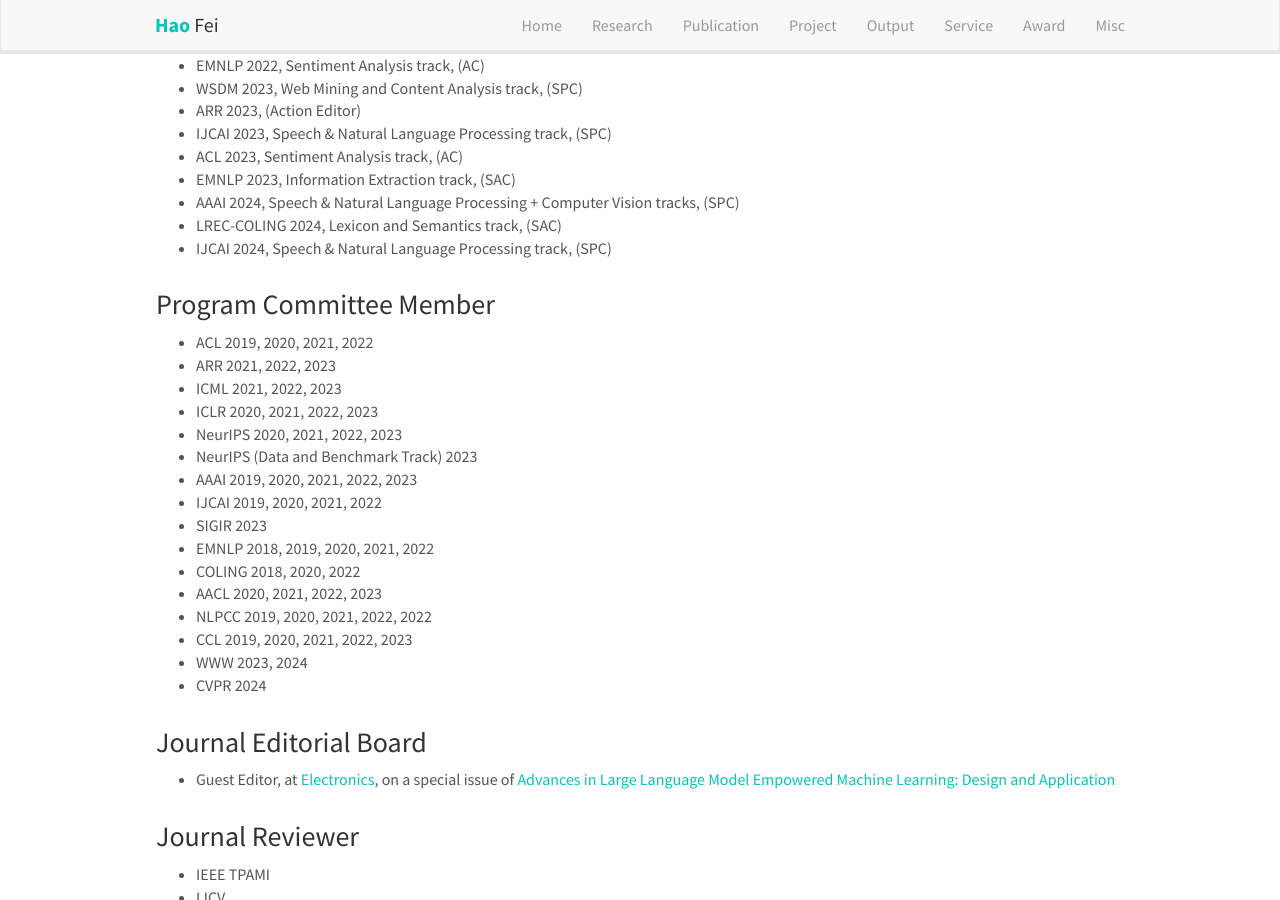
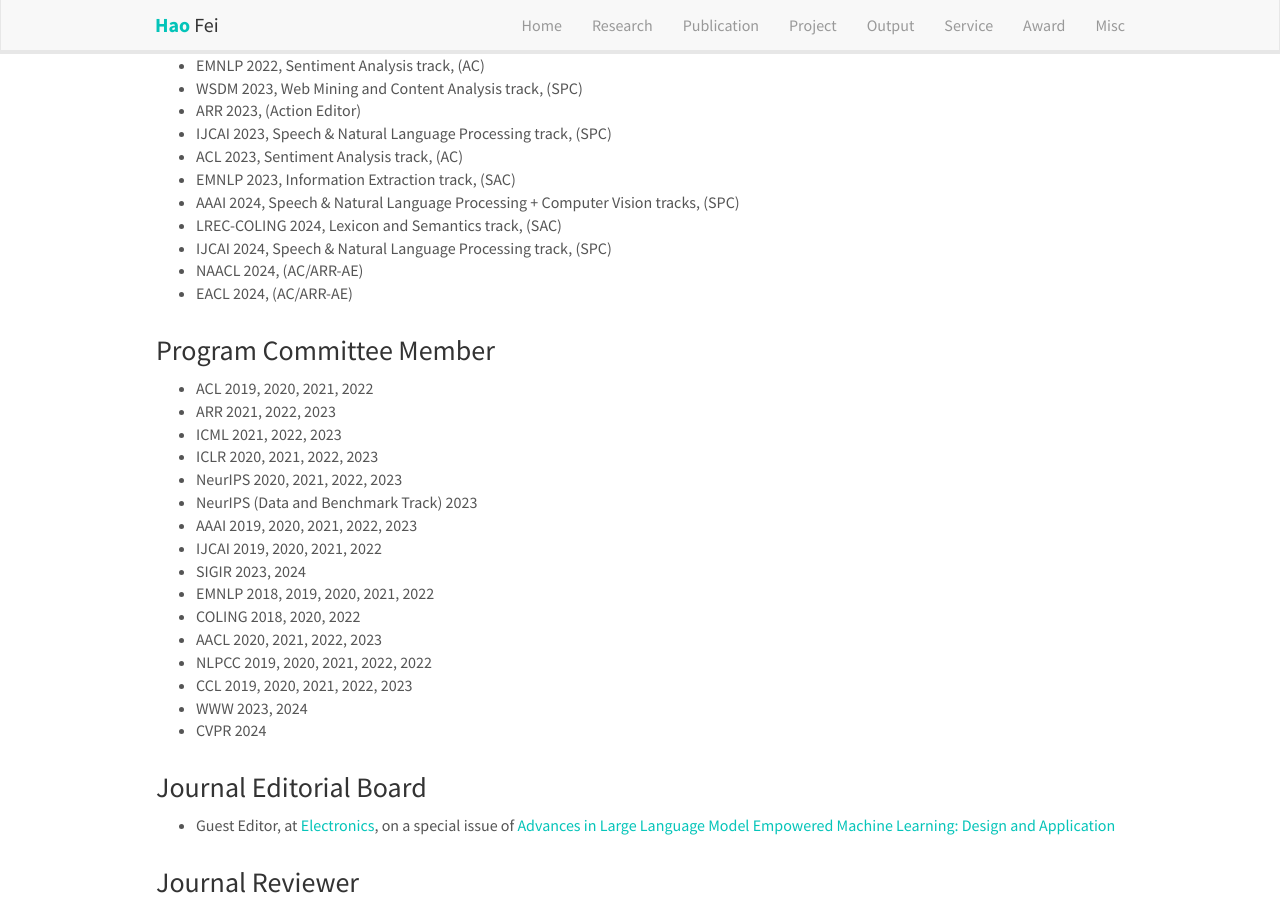
Before and after one commit to scofield7419/scofield7419.github.io, a Jekyll site: the page built from _pages/services.md, in a window 1280 px wide and 900 px high, scrolled down 369 px. Built offline with Jekyll 4.4.1, drawn with Linux system fonts in a browser that asks for light colours; nearby versions of some CDN libraries; comment, search, counter and statistics services are not loaded; a style sheet for code colours, icons or effects is not loaded.

Commit message:
Update services.md

```diff
--- a/_pages/services.md
+++ b/_pages/services.md
@@ -36,6 +36,8 @@
 - AAAI 2024, Speech & Natural Language Processing + Computer Vision tracks, (SPC)
 - LREC-COLING 2024, Lexicon and Semantics track, (SAC)
 - IJCAI 2024, Speech & Natural Language Processing track, (SPC)
+- NAACL 2024, (AC/ARR-AE)
+- EACL 2024, (AC/ARR-AE)
 
 
 <div style="margin-top: 30px"></div>
@@ -51,7 +53,7 @@
 - NeurIPS (Data and Benchmark Track) 2023
 - AAAI 2019, 2020, 2021, 2022, 2023
 - IJCAI 2019, 2020, 2021, 2022
-- SIGIR 2023
+- SIGIR 2023, 2024
 - EMNLP 2018, 2019, 2020, 2021, 2022
 - COLING 2018, 2020, 2022
 - AACL 2020, 2021, 2022, 2023
```
